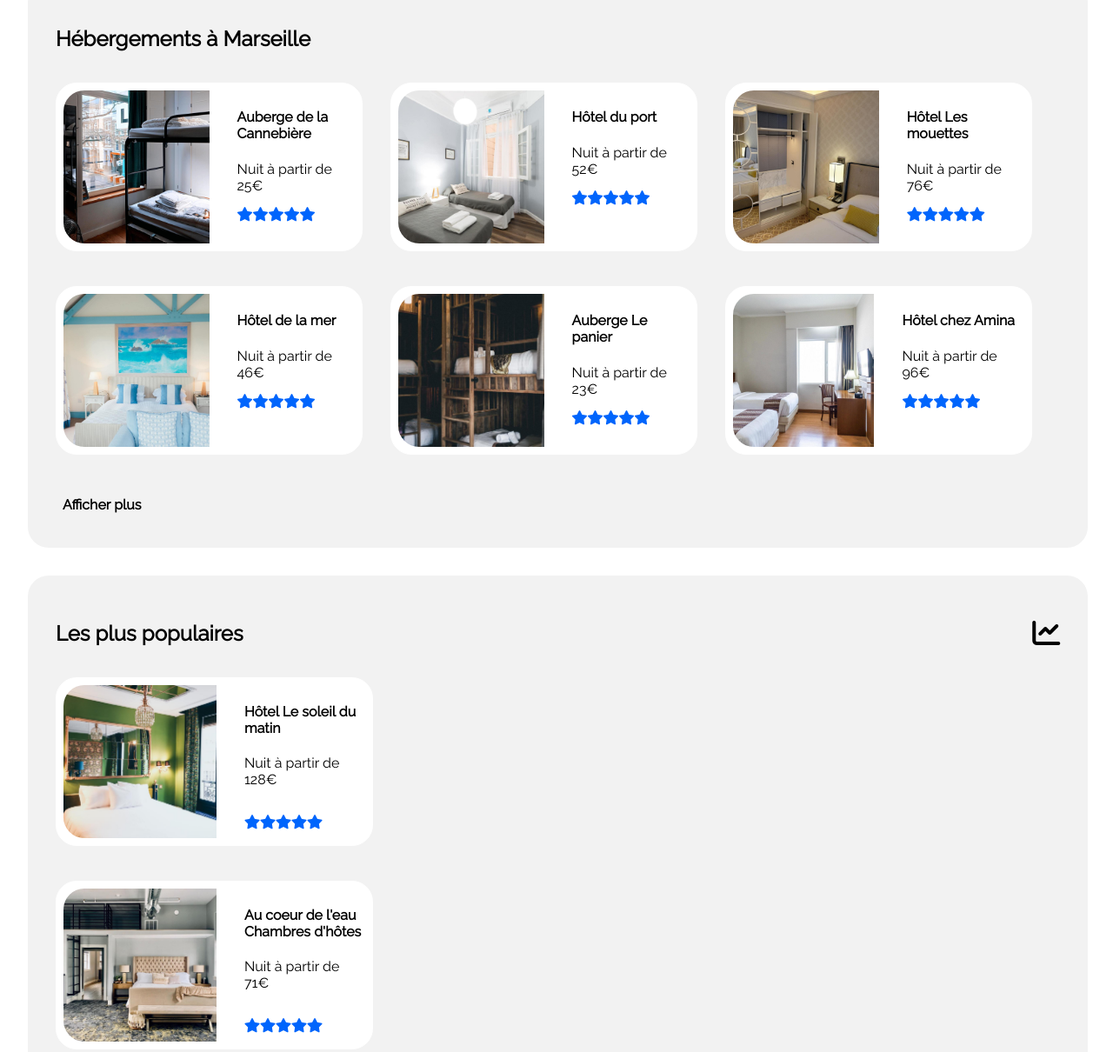
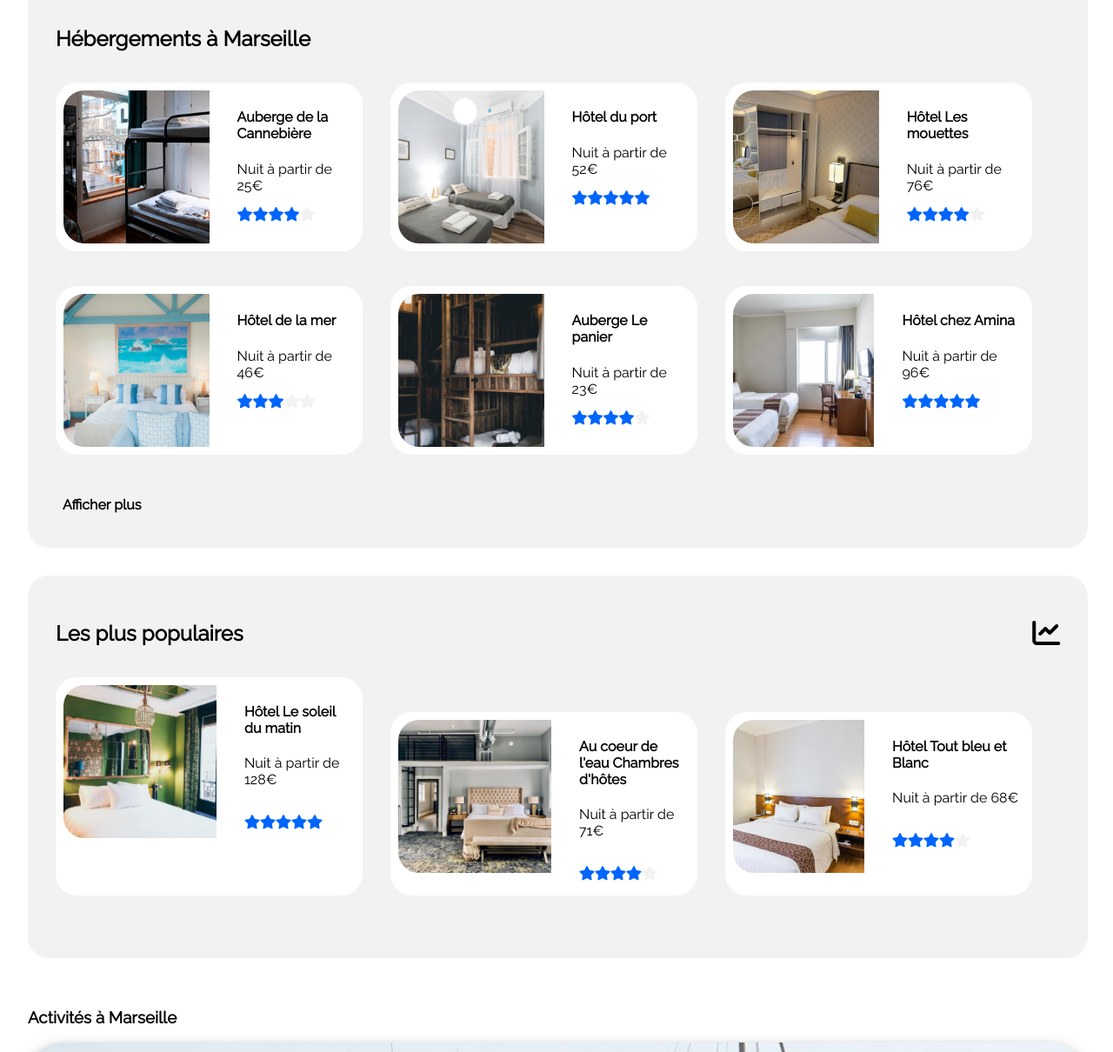
Before and after one commit to ArthurB2077/reservia, a plain HTML site: page index.html in a window 1280 px wide. Shown: the part 446-1656 px from the top of the page at 87% size. Drawn offline with Linux system fonts and the light colour scheme.

Commit message:
P1OPCR-26: word done. Star rating are like the model

```diff
--- a/index.html
+++ b/index.html
@@ -107,7 +107,7 @@
                                     <i class="fas fa-star rsv-lodging--rating_star checked"></i>
                                     <i class="fas fa-star rsv-lodging--rating_star checked"></i>
                                     <i class="fas fa-star rsv-lodging--rating_star checked"></i>
-                                    <i class="fas fa-star rsv-lodging--rating_star checked"></i>
+                                    <i class="fas fa-star rsv-lodging--rating_star"></i>
                                 </div>
                             </div>
                         </a>
@@ -135,7 +135,7 @@
                                     <i class="fas fa-star rsv-lodging--rating_star checked"></i>
                                     <i class="fas fa-star rsv-lodging--rating_star checked"></i>
                                     <i class="fas fa-star rsv-lodging--rating_star checked"></i>
-                                    <i class="fas fa-star rsv-lodging--rating_star checked"></i>
+                                    <i class="fas fa-star rsv-lodging--rating_star"></i>
                                 </div>
                             </div>
                         </a>
@@ -150,8 +150,8 @@
                                     <i class="fas fa-star rsv-lodging--rating_star checked"></i>
                                     <i class="fas fa-star rsv-lodging--rating_star checked"></i>
                                     <i class="fas fa-star rsv-lodging--rating_star checked"></i>
-                                    <i class="fas fa-star rsv-lodging--rating_star checked"></i>
-                                    <i class="fas fa-star rsv-lodging--rating_star checked"></i>
+                                    <i class="fas fa-star rsv-lodging--rating_star"></i>
+                                    <i class="fas fa-star rsv-lodging--rating_star"></i>
                                 </div>
                             </div>
                         </a>
@@ -165,7 +165,7 @@
                                     <i class="fas fa-star rsv-lodging--rating_star checked"></i>
                                     <i class="fas fa-star rsv-lodging--rating_star checked"></i>
                                     <i class="fas fa-star rsv-lodging--rating_star checked"></i>
-                                    <i class="fas fa-star rsv-lodging--rating_star checked"></i>
+                                    <i class="fas fa-star rsv-lodging--rating_star"></i>
                                 </div>
                             </div>
                         </a>
@@ -195,7 +195,7 @@
                         <i class="fas fa-chart-line fa-3x rsv-popular__mediaicon"></i>
                     </div>
 
-                    <div>
+                    <div class="rsv-lodging--poplist">
                         <a class="rsv-popular--card" href="emptyLink.html">
                             <img class="rsv-lodging--images__pop" src="images/hebergements/3_medium/emile-guillemot-Bj_rcSC5XfE-unsplash.jpg"/>
                             <div class="rsv-popular--cardcontent">
@@ -220,7 +220,7 @@
                                     <i class="fas fa-star rsv-lodging--rating_star checked"></i>
                                     <i class="fas fa-star rsv-lodging--rating_star checked"></i>
                                     <i class="fas fa-star rsv-lodging--rating_star checked"></i>
-                                    <i class="fas fa-star rsv-lodging--rating_star checked"></i>
+                                    <i class="fas fa-star rsv-lodging--rating_star"></i>
                                 </div>
                             </div>
                         </a>
@@ -234,7 +234,7 @@
                                     <i class="fas fa-star rsv-lodging--rating_star checked"></i>
                                     <i class="fas fa-star rsv-lodging--rating_star checked"></i>
                                     <i class="fas fa-star rsv-lodging--rating_star checked"></i>
-                                    <i class="fas fa-star rsv-lodging--rating_star checked"></i>
+                                    <i class="fas fa-star rsv-lodging--rating_star"></i>
                                 </div>
                             </div>
                         </a>
--- a/style/style.css
+++ b/style/style.css
@@ -295,6 +295,16 @@ body
     margin-bottom: 0.5em;
 }
 
+.rsv-lodging--rating_star
+{
+    color: #F2F2F2;
+}
+
+.checked
+{
+    color: #0065FC;
+}
+
 .rsv-lodging--classic-card
 {
     background-color: white;
@@ -380,12 +390,6 @@ body
 {
     margin-top: 2em;
 }
-
-.checked
-{
-    color: #0065FC;
-}
-
 
 .rsv-activities--imagexl
 {
@@ -718,7 +722,7 @@ body
 
     #rsv-searchsection--title {
         margin-top: 7%;
-        font-size: 3em;
+        font-size: 2.5em;
         flex-wrap: wrap;
     }
 
```
